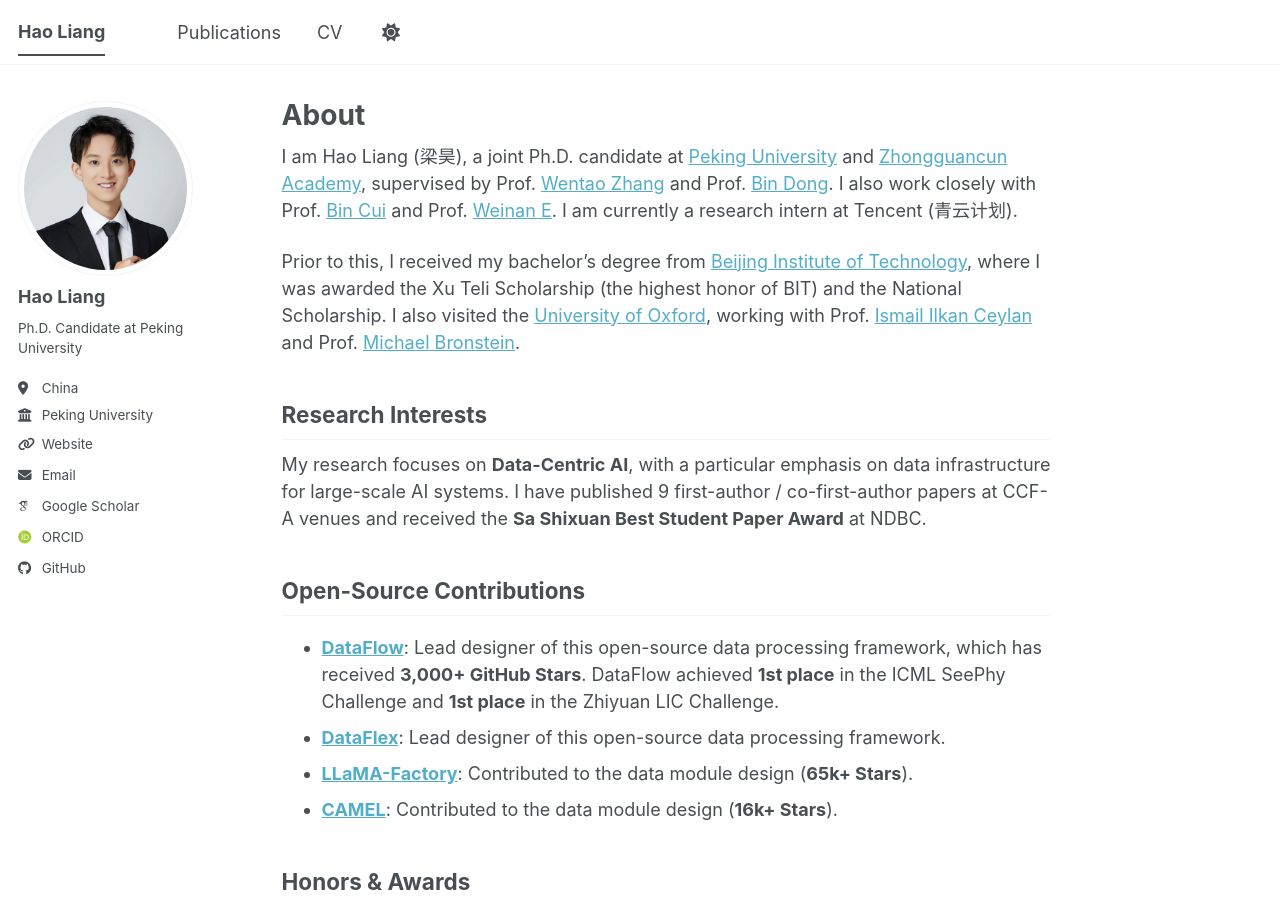
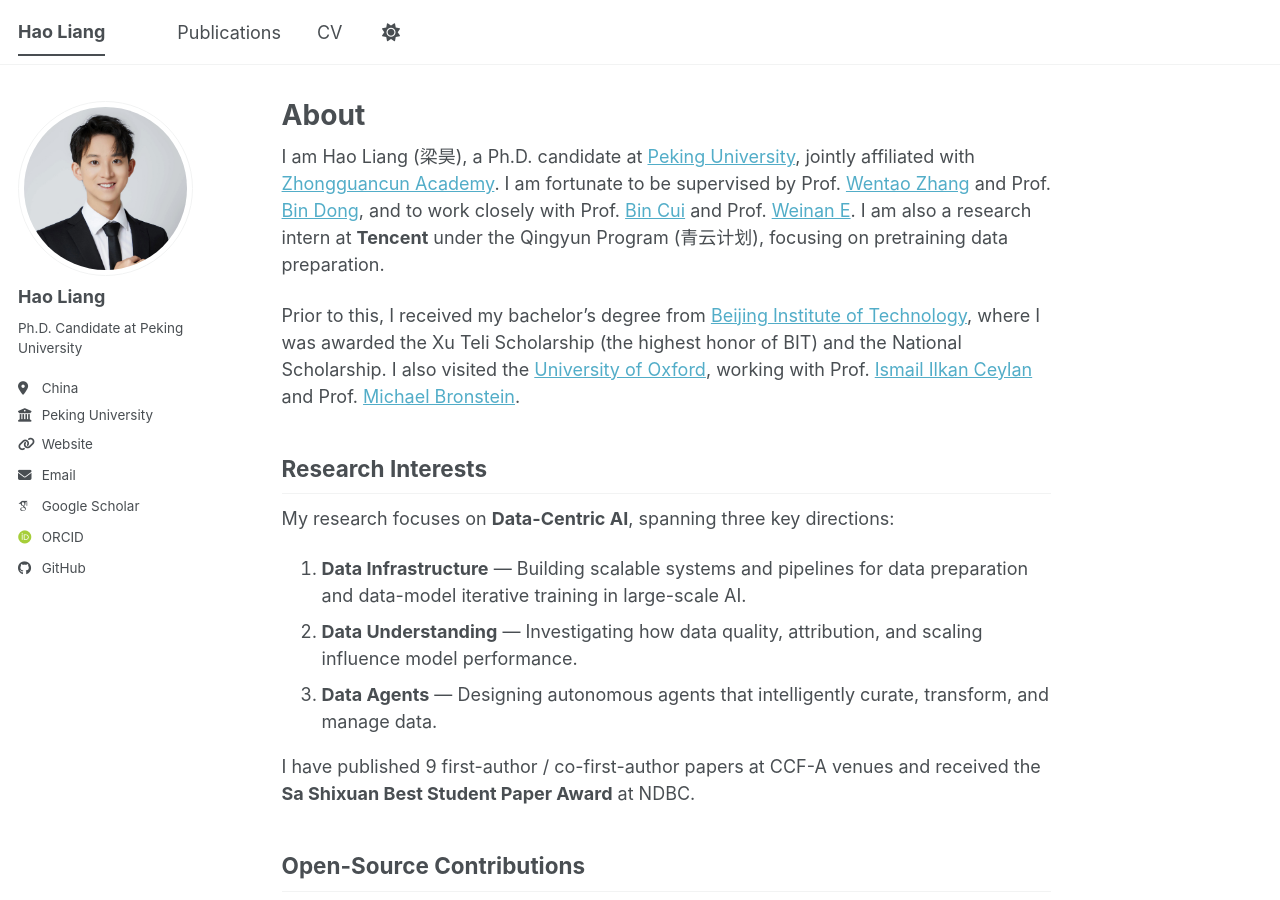
Before and after one commit to haolpku/haolpku.github.io, a Jekyll site: the page built from _pages/about.md, in a window 1280 px wide and 900 px high. Built offline with Jekyll 4.4.1, drawn with Linux system fonts in a browser that asks for light colours; some web fonts are replaced; a script bundle is joined from its source files by our own code; library files that are not in the unit come from our copies.

Commit message:
update about

```diff
--- a/_pages/about.md
+++ b/_pages/about.md
@@ -7,13 +7,19 @@
   - /about.html
 ---
 
-I am Hao Liang (梁昊), a joint Ph.D. candidate at [Peking University](https://www.pku.edu.cn/) and [Zhongguancun Academy](https://www.zgclab.edu.cn/), supervised by Prof. [Wentao Zhang](https://zwt233.github.io/) and Prof. [Bin Dong](http://faculty.bicmr.pku.edu.cn/~dongbin/). I also work closely with Prof. [Bin Cui](https://cuibinpku.github.io/) and Prof. [Weinan E](https://web.math.princeton.edu/~weinan/). I am currently a research intern at Tencent (青云计划).
+I am Hao Liang (梁昊), a Ph.D. candidate at [Peking University](https://www.pku.edu.cn/), jointly affiliated with [Zhongguancun Academy](https://www.zgclab.edu.cn/). I am fortunate to be supervised by Prof. [Wentao Zhang](https://zwt233.github.io/) and Prof. [Bin Dong](http://faculty.bicmr.pku.edu.cn/~dongbin/), and to work closely with Prof. [Bin Cui](https://cuibinpku.github.io/) and Prof. [Weinan E](https://web.math.princeton.edu/~weinan/). I am also a research intern at **Tencent** under the Qingyun Program (青云计划), focusing on pretraining data preparation.
 
 Prior to this, I received my bachelor's degree from [Beijing Institute of Technology](https://www.bit.edu.cn/), where I was awarded the Xu Teli Scholarship (the highest honor of BIT) and the National Scholarship. I also visited the [University of Oxford](https://www.ox.ac.uk/), working with Prof. [Ismail Ilkan Ceylan](https://www.cs.ox.ac.uk/people/ismaililkan.ceylan/) and Prof. [Michael Bronstein](https://www.cs.ox.ac.uk/people/michael.bronstein/).
 
 ## Research Interests
 
-My research focuses on **Data-Centric AI**, with a particular emphasis on data infrastructure for large-scale AI systems. I have published 9 first-author / co-first-author papers at CCF-A venues and received the **Sa Shixuan Best Student Paper Award** at NDBC.
+My research focuses on **Data-Centric AI**, spanning three key directions:
+
+1. **Data Infrastructure** — Building scalable systems and pipelines for data preparation and data-model iterative training in large-scale AI.
+2. **Data Understanding** — Investigating how data quality, attribution, and scaling influence model performance.
+3. **Data Agents** — Designing autonomous agents that intelligently curate, transform, and manage data.
+
+I have published 9 first-author / co-first-author papers at CCF-A venues and received the **Sa Shixuan Best Student Paper Award** at NDBC.
 
 ## Open-Source Contributions
 
```
